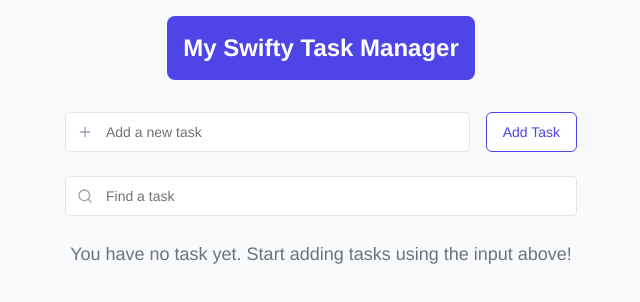
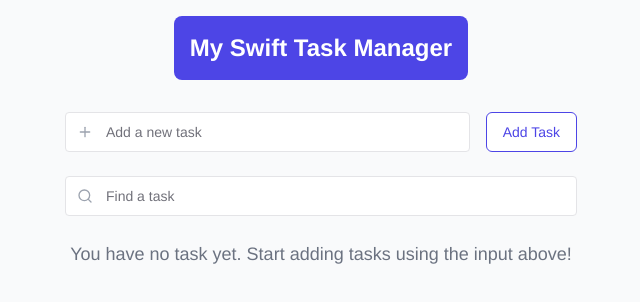
Before and after one commit to PaulMant/todo-app, a Next.js app: page / in a window 1280 px wide. Shown: the top 302 px of the page, without its empty margins (319-959 px from the left). Built offline with nearby package versions, Linux system fonts and the light colour scheme.

Commit message:
name fix

```diff
--- a/src/app/page.tsx
+++ b/src/app/page.tsx
@@ -14,7 +14,7 @@ export default function Home() {
 
   return (
     <div className="min-h-screen w-full h-full flex flex-col items-center bg-gray-50 p-4">
-      <h1 className="text-2xl bg-seedext text-white p-4 rounded-lg font-bold mb-8">My Swifty Task Manager</h1>
+      <h1 className="text-2xl bg-seedext text-white p-4 rounded-lg font-bold mb-8">My Swift Task Manager</h1>
       <main className="w-full max-w-lg space-y-6">
         <CreateTodoForm />
         <SearchInput onSearch={handleSearch} />
```
